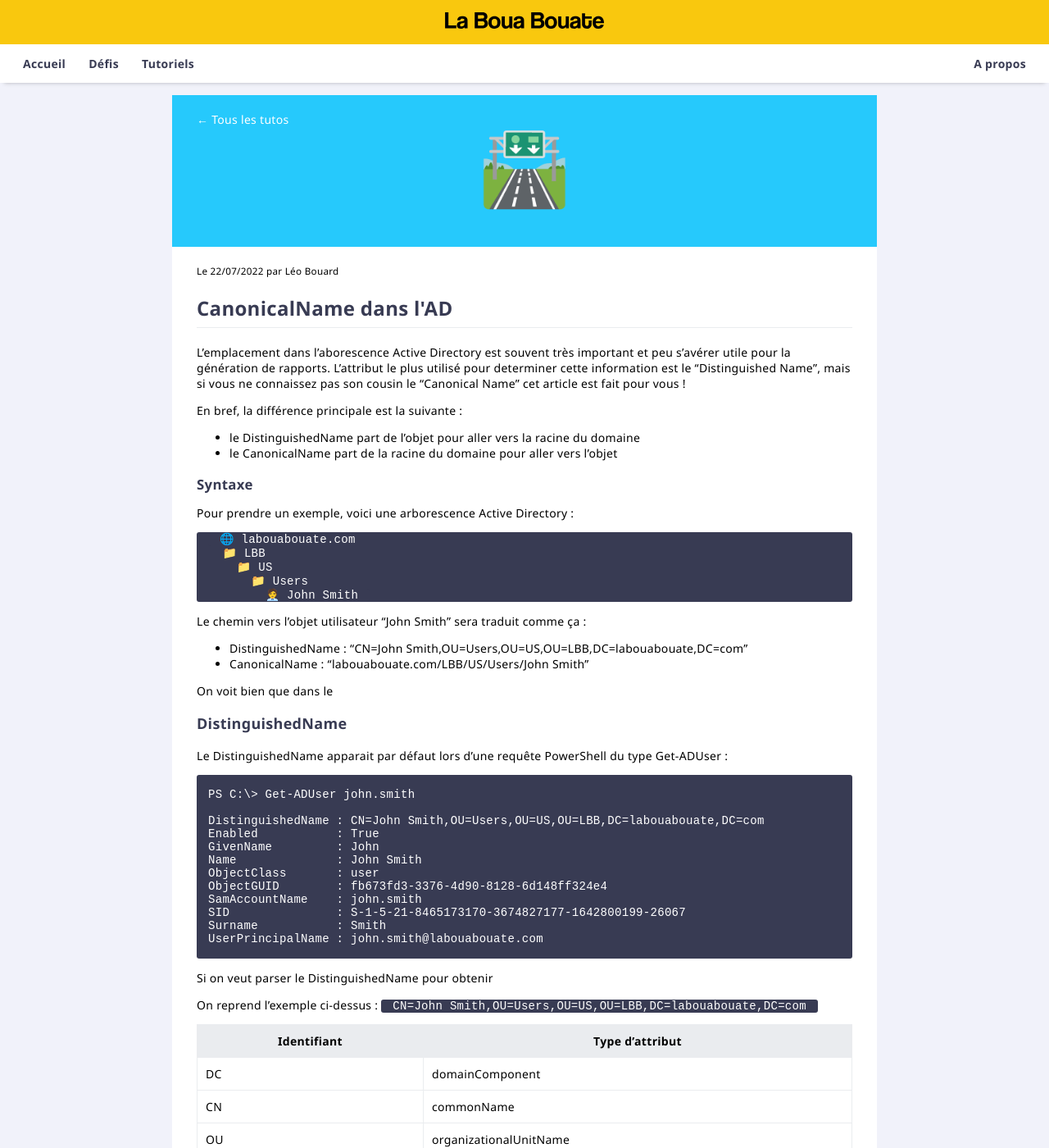
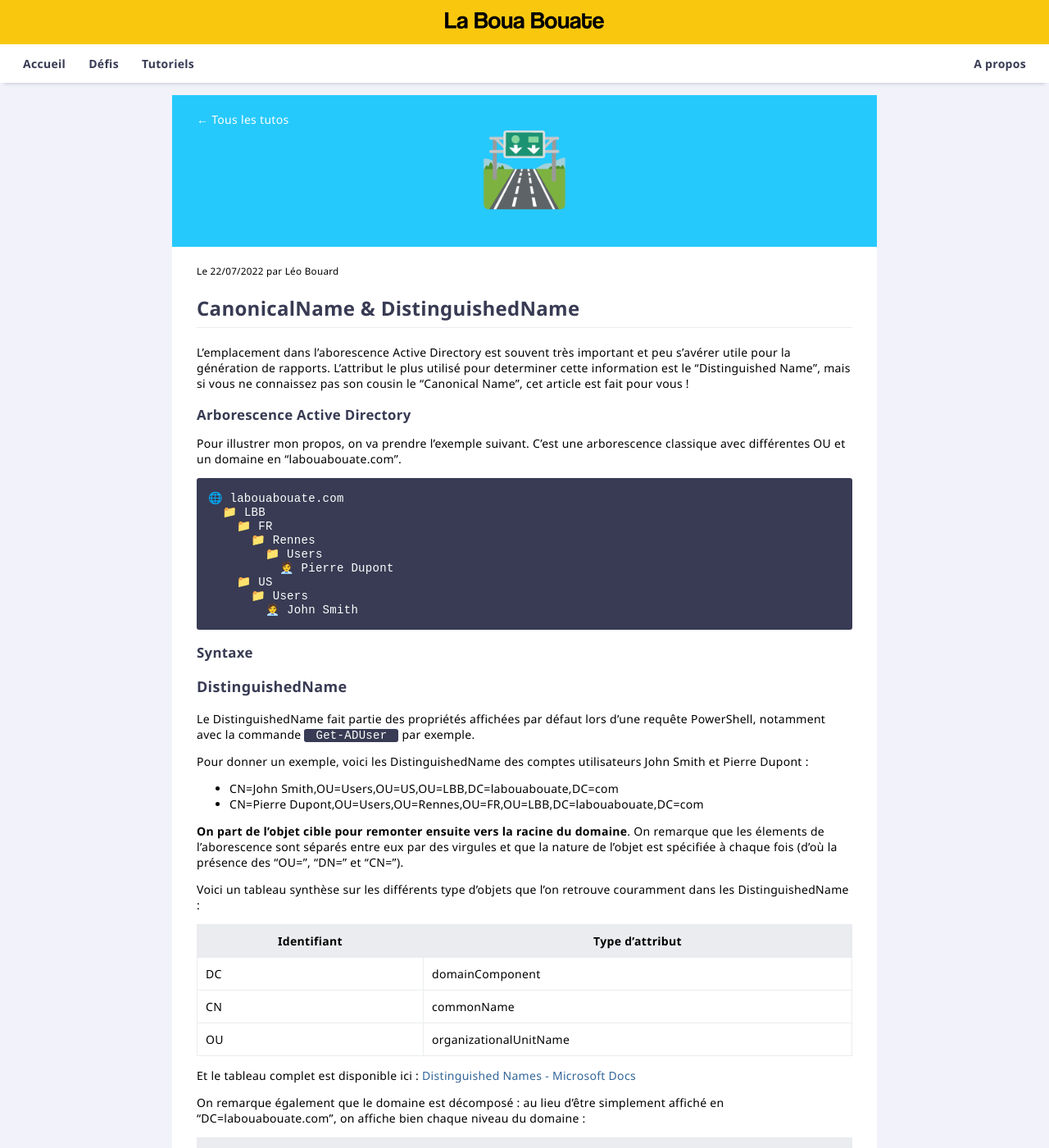
Before and after one commit to leobouard/leobouard.github.io, a Jekyll site: the page built from _posts/2022-07-22-canonical-name.md, in a window 1280 px wide and 1400 px high. Shown: the whole window at 82% size. Built offline with Jekyll 4.4.1, drawn with Linux system fonts in a browser that asks for light colours; some of the changed text lies outside the part shown.

Commit message:
Update 2022-07-22-canonical-name.md

````diff
--- a/_posts/2022-07-22-canonical-name.md
+++ b/_posts/2022-07-22-canonical-name.md
@@ -1,83 +1,20 @@
 ---
 layout: post
-title: "CanonicalName dans l'AD"
-description: "Mort au DistinguishedName !"
+title: "CanonicalName & DistinguishedName"
+description: "Toutes les routes mènent au domaine"
 tags: howto
 thumbnailColor: "#26c9fc"
 icon: 🛣️
 ---
 
-L'emplacement dans l'aborescence Active Directory est souvent très important et peu s'avérer utile pour la génération de rapports. L'attribut le plus utilisé pour determiner cette information est le "Distinguished Name", mais si vous ne connaissez pas son cousin le "Canonical Name" cet article est fait pour vous !
+L'emplacement dans l'aborescence Active Directory est souvent très important et peu s'avérer utile pour la génération de rapports. L'attribut le plus utilisé pour determiner cette information est le "Distinguished Name", mais si vous ne connaissez pas son cousin le "Canonical Name", cet article est fait pour vous !
 
-En bref, la différence principale est la suivante :
+## Arborescence Active Directory
 
-- le DistinguishedName part de l'objet pour aller vers la racine du domaine
-- le CanonicalName part de la racine du domaine pour aller vers l'objet
-
-## Syntaxe
-
-Pour prendre un exemple, voici une arborescence Active Directory :
-
-```
-🌐 labouabouate.com
-  📁 LBB
-    📁 US
-      📁 Users
-        🧑‍💼 John Smith
-```
-
-Le chemin vers l'objet utilisateur "John Smith" sera traduit comme ça :
-
-- DistinguishedName : "CN=John Smith,OU=Users,OU=US,OU=LBB,DC=labouabouate,DC=com"
-- CanonicalName : "labouabouate.com/LBB/US/Users/John Smith"
-
-On voit bien que dans le
-
-### DistinguishedName
-
-Le DistinguishedName apparait par défaut lors d'une requête PowerShell du type Get-ADUser :
+Pour illustrer mon propos, on va prendre l'exemple suivant. C'est une arborescence classique avec différentes OU et un domaine en "labouabouate.com".
 
 ```
 
-PS C:\> Get-ADUser john.smith
-
-DistinguishedName : CN=John Smith,OU=Users,OU=US,OU=LBB,DC=labouabouate,DC=com
-Enabled           : True
-GivenName         : John
-Name              : John Smith
-ObjectClass       : user
-ObjectGUID        : fb673fd3-3376-4d90-8128-6d148ff324e4
-SamAccountName    : john.smith
-SID               : S-1-5-21-8465173170-3674827177-1642800199-26067
-Surname           : Smith
-UserPrincipalName : john.smith@labouabouate.com
-
-```
-
-Si on veut parser le DistinguishedName pour obtenir
-
-
-
-
-On reprend l'exemple ci-dessus : `CN=John Smith,OU=Users,OU=US,OU=LBB,DC=labouabouate,DC=com`
-
-Identifiant | Type d'attribut
------------ | ---------------
-DC | domainComponent
-CN | commonName
-OU | organizationalUnitName
-
-Le tableau complet est disponible ici : [Distinguished Names - Microsoft Docs](https://docs.microsoft.com/previous-versions/windows/desktop/ldap/distinguished-names)
-
-### CanonicalName
-
-`labouabouate.com/LBB/US/Users/John Smith`
-
-## Cas pratique
-
-On travaille dans l'arborescence Active Directory suivante :
-
-```
 🌐 labouabouate.com
   📁 LBB
     📁 FR
@@ -87,11 +24,65 @@
     📁 US
       📁 Users
         🧑‍💼 John Smith
+
 ```
+
+## Syntaxe
+
+### DistinguishedName
+
+Le DistinguishedName fait partie des propriétés affichées par défaut lors d'une requête PowerShell, notamment avec la commande `Get-ADUser` par exemple.
+
+Pour donner un exemple, voici les DistinguishedName des comptes utilisateurs John Smith et Pierre Dupont :
+
+- CN=John Smith,OU=Users,OU=US,OU=LBB,DC=labouabouate,DC=com
+- CN=Pierre Dupont,OU=Users,OU=Rennes,OU=FR,OU=LBB,DC=labouabouate,DC=com
+
+**On part de l'objet cible pour remonter ensuite vers la racine du domaine**. On remarque que les élements de l'aborescence sont séparés entre eux par des virgules et que la nature de l'objet est spécifiée à chaque fois (d'où la présence des "OU=", "DN=" et "CN=").
+
+Voici un tableau synthèse sur les différents type d'objets que l'on retrouve couramment dans les DistinguishedName :
+
+Identifiant | Type d'attribut
+----------- | ---------------
+DC | domainComponent
+CN | commonName
+OU | organizationalUnitName
+
+Et le tableau complet est disponible ici : [Distinguished Names - Microsoft Docs](https://docs.microsoft.com/previous-versions/windows/desktop/ldap/distinguished-names)
+
+On remarque également que le domaine est décomposé : au lieu d'être simplement affiché en "DC=labouabouate.com", on affiche bien chaque niveau du domaine :
+
+Domaine | DistinguishedName
+------- | -----------------
+labouabouate.com | DC=labouabouate,DC=com
+ldap.lbb.com | DC=ldap,DC=lbb,DC=com
+
+### CanonicalName
+
+Cette propriété est malheureusement en "option" lors des requêtes Active Directory. Il faut donc la spécifier pour l'obtenir lors des requêtes `Get-ADUser` :
+
+```powershell
+
+Get-ADUser john.smith -Properties CanonicalName
+
+```
+
+Les CanonicalName des deux utilisateurs :
+
+- labouabouate.com/LBB/US/Users/John Smith
+- labouabouate.com/LBB/FR/Rennes/Users/Pierre Dupont
+
+Beaucoup plus lisible que le DistinguishedName, **on part de la racine du domaine pour descendre vers l'objet cible**. Les élements sont séparés entre eux par des "/" et c'est tout. Simple et efficace !
+
+## Cas pratique
+
+
 
 Un élement important à connaître pour nos rapport est l'unité organisationnelle à laquelle l'utilisateur appartient. Dans notre cas, il est important de savoir s'il appartient à "FR" ou "US".
 
 ### Parser le DistinguishedName
+
+Le problème du DistinguishedName, c'est qu'il
 
 ```powershell
 
@@ -116,3 +107,13 @@
 }
 
 ```
+
+Facile non ? On sépare simplement la chaine de caractère à chaque "/" puis on récupère la ~~deuxième~~ troisième valeur (puisqu'on commence à compter à partir de 0, donc `[2]` correspond à la troisième valeur) :
+
+ID | Valeur
+-- | ------
+0 | labouabouate
+1 | com
+**2** | **LBB**
+3 | US
+4 | John Smith
````
